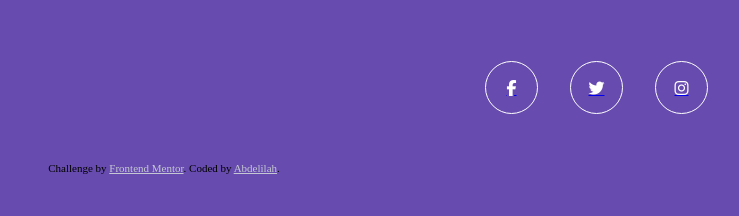
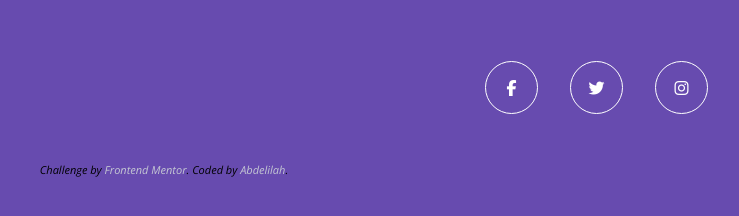
Before and after one commit to abdeldevprojects/Huddle-Landing-Page, a plain HTML site: page index.html in a window 1280 px wide. Shown: the part 448-664 px from the top of the page, 476-1215 px from the left. Drawn offline with nearby package versions, Linux system fonts and the light colour scheme.

```diff
--- a/styles.css
+++ b/styles.css
@@ -27,6 +27,10 @@
 img {
     max-width: 100%;
     display: block;
+}
+
+a{
+    text-decoration: none;
 }
 
 h1,
@@ -130,6 +134,13 @@
     color: var(--soft-magenta);
 }
 
+/* Footer : coded By */
+
+footer {
+    font-family: var(--ff-open-sans);
+
+}
+
 @media (min-width: 600px) {
     .illustration {
         max-width: 30rem;
```
